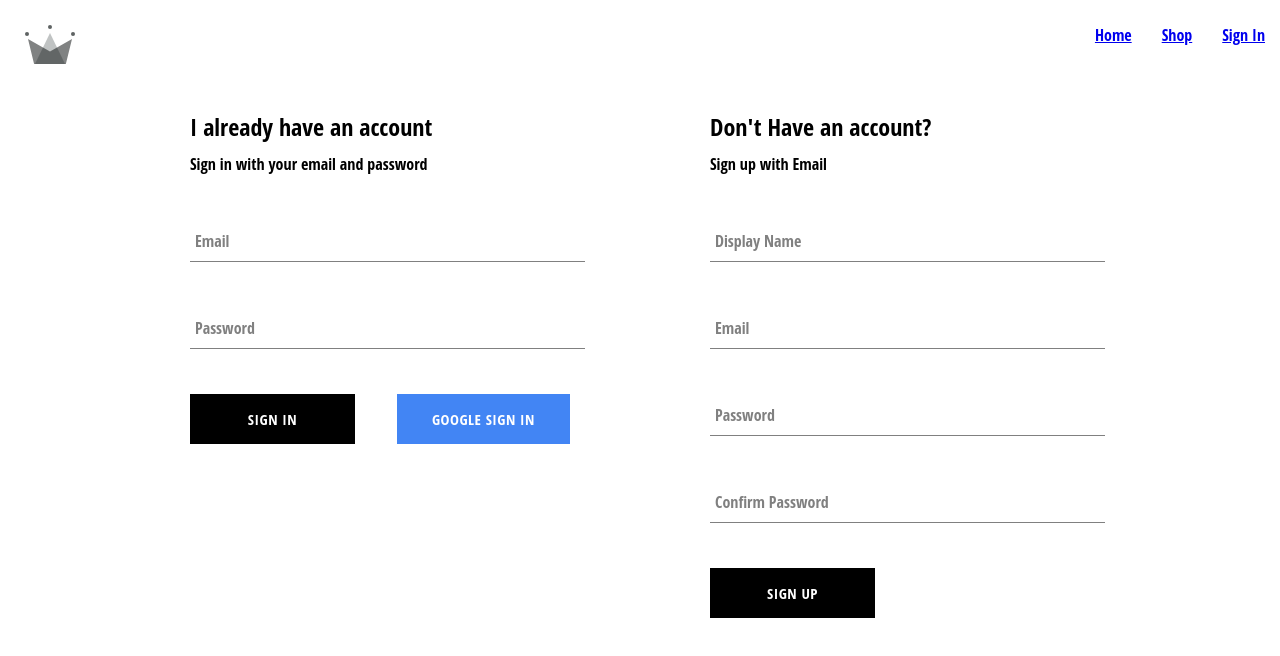
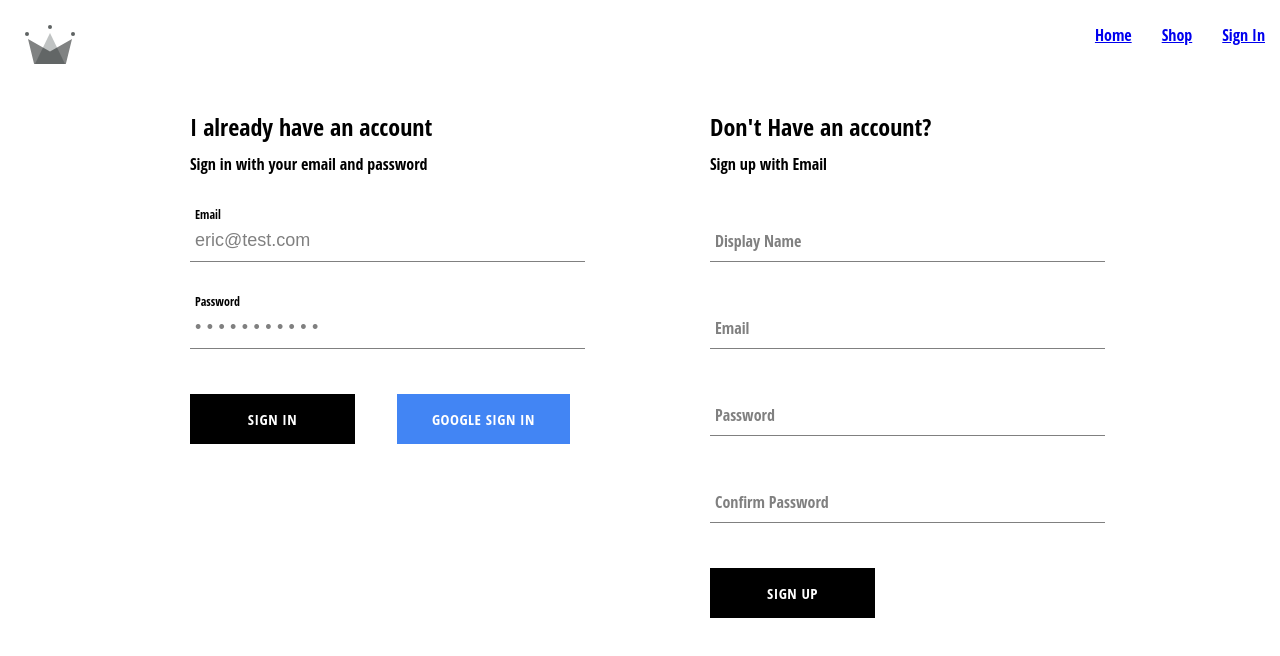
Before and after one commit to bigeomaha/ztm-react-redux-graphql-mastery, a React (Create React App) app in the folder erics-store/: page /authentication in a window 1280 px wide. Shown: the top 656 px of the page. Built offline with nearby package versions, Linux system fonts and the light colour scheme; a web font is replaced by a local one.

Commit message:
BugFix form inputs

```diff
--- a/erics-store/src/components/authentication/signin-form/signin.component.jsx
+++ b/erics-store/src/components/authentication/signin-form/signin.component.jsx
@@ -6,8 +6,8 @@ import InputButton from '../../form-input/button.component';
 import FormInputField from '../../form-input/form-input.component';
 
 const defaultSignInFormFields = {
-    email: '',
-    password: '',
+    email: 'eric@test.com',
+    password: '1234$asdf!X',
 }
 const SignInForm = () => {
 
@@ -19,18 +19,15 @@ const SignInForm = () => {
         const user = await createUserDocumentFromAuth(response.user);
     }
 
-    const handleChange = (event) => {
+    const handleInputChange = (event) => {
         const { name, value } = event.target;
         setFormFields({ ...formFields, [name]: value })
+        console.log(formFields)
     }
 
     const resetForm = () => {
         setFormFields(defaultSignInFormFields);
     }
-
-    const handleSignInWithGoogle = () => {
-        console.log('Sign in with Google');
-    };
 
     const handleSignInSubmit = async (event) => {
         event.preventDefault();
@@ -55,13 +52,13 @@ const SignInForm = () => {
             <span>Sign in with your email and password</span>
 
             <form onSubmit={handleSignInSubmit}>
-                <FormInputField name='email' type='email' value={email}
+                <FormInputField name='email' type='email' defaultValue={email}
                     autoComplete="username" label='Email'
-                    handleChange={handleChange} required defaultValue=''/>
+                    onChange={handleInputChange} required />
 
-                <FormInputField name='password' type='password' value={password}
+                <FormInputField name='password' type='password' defaultValue={password}
                     autoComplete="password" label='Password'
-                     handleChange={handleChange} required defaultValue=''/>
+                    onChange={handleInputChange} required />
             <div className="buttons-container">
                     <InputButton children='Sign In' buttonType='default' />
                     <InputButton children='Google Sign In' buttonType='google' type='button' onClick={logInGoogleUser} />
--- a/erics-store/src/components/authentication/signup-form/signup-form.component.jsx
+++ b/erics-store/src/components/authentication/signup-form/signup-form.component.jsx
@@ -18,7 +18,6 @@ const SignUpForm = () => {
     const handleChange = (event) => {
         const {name, value} = event.target;
         setFormFields({...formFields, [name]: value})
-
     }
 
     const resetForm = () => {
@@ -52,18 +51,18 @@ const SignUpForm = () => {
             <span>Sign up with Email</span>
             <form action="" onSubmit={handleSignUpSubmit}>
                 <FormInputField type="text" name="displayName"
-                    value={displayName} handleChange={handleChange}
-                    label="Display Name" required={true} defaultValue=''/>
+                    defaultValue={displayName} onChange={handleChange}
+                    label="Display Name" required={true} />
                 <FormInputField type="email" autoComplete="username"
-                    handleChange={handleChange} name="email" label="Email"
-                    value={email} required={true} defaultValue=''/>
+                    onChange={handleChange} name="email" label="Email"
+                    defaultValue={email} required={true} />
                 <FormInputField type="password" autoComplete="new-password"
-                    handleChange={handleChange} name="password" label="Password"
-                    value={password} required={true} defaultValue=''/>
+                    onChange={handleChange} name="password" label="Password"
+                    defaultValue={password} required={true} />
                 <FormInputField type="password" autoComplete="confirm-new-password"
-                    handleChange={handleChange} name="confirmPassword" label="Confirm Password"
-                    value={confirmPassword} required={true} defaultValue=''/>
-                <InputButton children='Sign Up' buttonType='default' defaultValue=''/>
+                    onChange={handleChange} name="confirmPassword" label="Confirm Password"
+                    defaultValue={confirmPassword} required={true} />
+                <InputButton children='Sign Up' buttonType='default'/>
             </form>
         </div>
     )
--- a/erics-store/src/components/form-input/form-input.component.jsx
+++ b/erics-store/src/components/form-input/form-input.component.jsx
@@ -8,7 +8,7 @@ const FormInputField = ({ handleChange, label, ...otherProps }) => {
             <input className="form-input" {...otherProps} />
             {/* If Label exists, then render it */}
             { label &&
-                (<label className={`${otherProps.value.length ? 'shrink' : ''} form-input-label`}>{label}</label>)
+                (<label className={`${otherProps.defaultValue.length ? 'shrink' : ''} form-input-label`}>{label}</label>)
             }
 
         </div>
```
